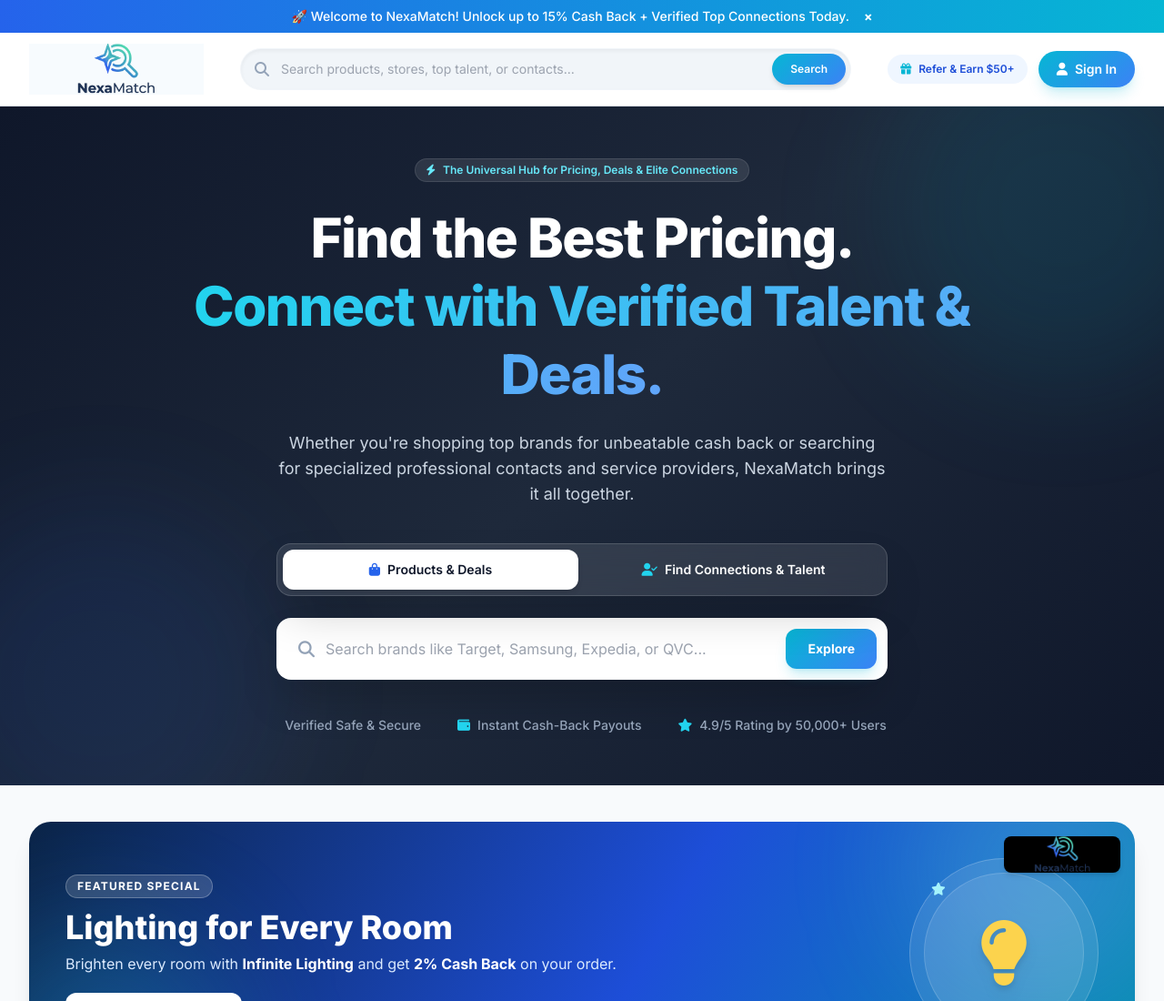
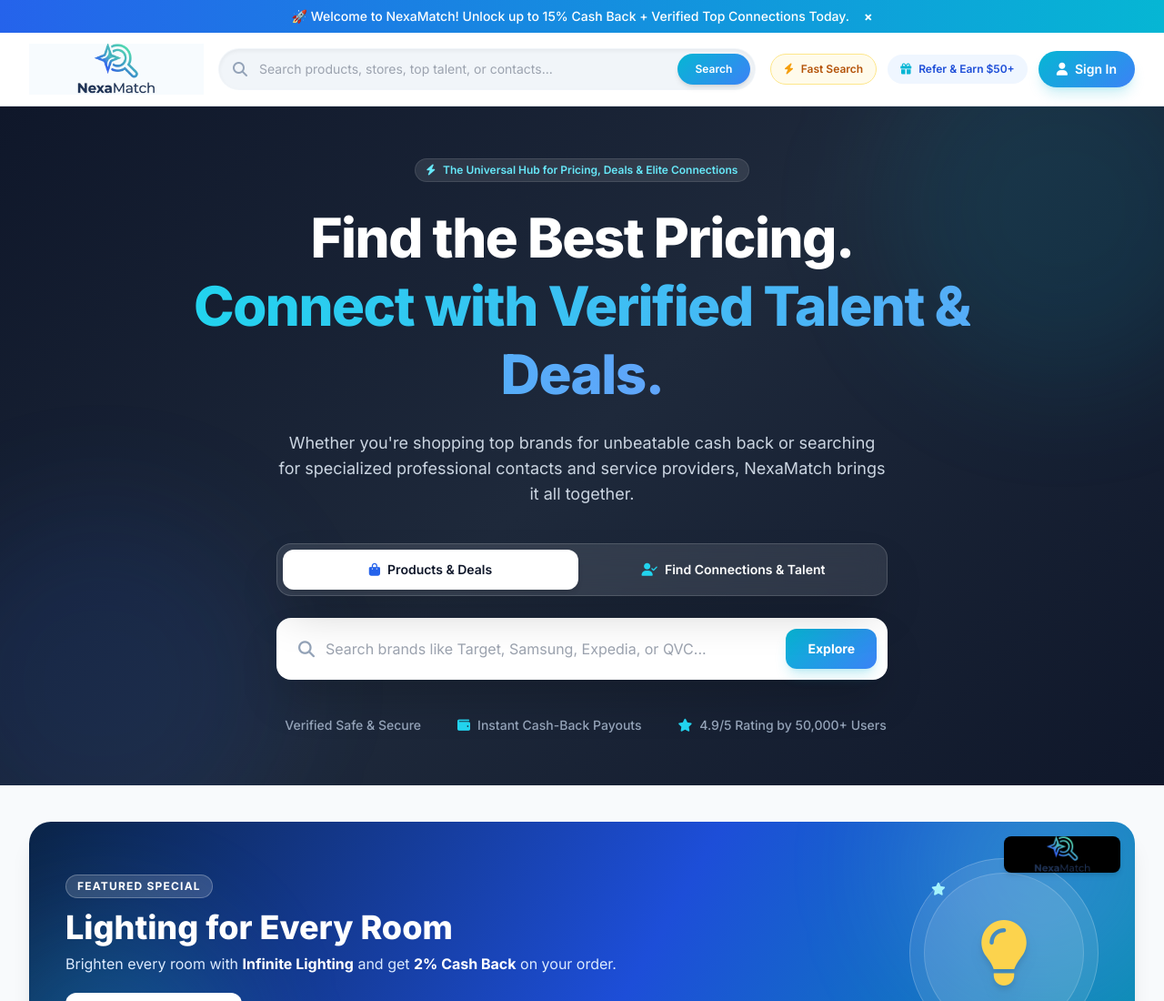
Before and after one commit to elevatejewels-hq/nexamatch, a plain HTML site: page index.html in a window 1280 px wide. Shown: the top 1100 px of the page at 91% size. Drawn offline with nearby package versions, Linux system fonts and the light colour scheme; some icons are missing.

Commit message:
Add Fast Search button to header

```diff
--- a/index.html
+++ b/index.html
@@ -69,6 +69,10 @@
 
             <!-- Right Nav Actions -->
             <div class="flex items-center gap-3">
+                <a href="https://elevatejewels-hq.github.io/fast-search/" target="_blank" rel="noopener" class="hidden sm:flex shrink-0 items-center gap-2 text-xs font-semibold bg-amber-50 text-amber-700 border border-amber-200 px-3.5 py-2 rounded-full hover:bg-amber-100 transition">
+                    <i class="fa-solid fa-bolt text-amber-500"></i>
+                    <span>Fast Search</span>
+                </a>
                 <button onclick="openModal('rewardsModal')" class="hidden sm:flex shrink-0 items-center gap-2 text-xs font-semibold bg-blue-50 text-blue-700 px-3.5 py-2 rounded-full hover:bg-blue-100 transition">
                     <i class="fa-solid fa-gift text-cyan-500"></i>
                     <span>Refer & Earn $50+</span>
@@ -102,6 +106,7 @@
             <a href="#talent" onclick="toggleMobileMenu()" class="block text-slate-700 font-medium py-1.5 border-b border-slate-50"><i class="fa-solid fa-users mr-2 text-cyan-500"></i> Find Connections & Talent</a>
             <a href="#categories" onclick="toggleMobileMenu()" class="block text-slate-700 font-medium py-1.5 border-b border-slate-50"><i class="fa-solid fa-compass mr-2 text-indigo-500"></i> Explore Categories</a>
             <button onclick="openModal('rewardsModal'); toggleMobileMenu();" class="w-full text-center py-2 bg-blue-50 text-blue-700 rounded-lg text-sm font-semibold">Refer & Earn $50+</button>
+            <a href="https://elevatejewels-hq.github.io/fast-search/" target="_blank" rel="noopener" class="block w-full text-center py-2 bg-amber-50 text-amber-700 border border-amber-200 rounded-lg text-sm font-semibold"><i class="fa-solid fa-bolt mr-1.5 text-amber-500"></i>Fast Search</a>
         </div>
     </header>
 
```
